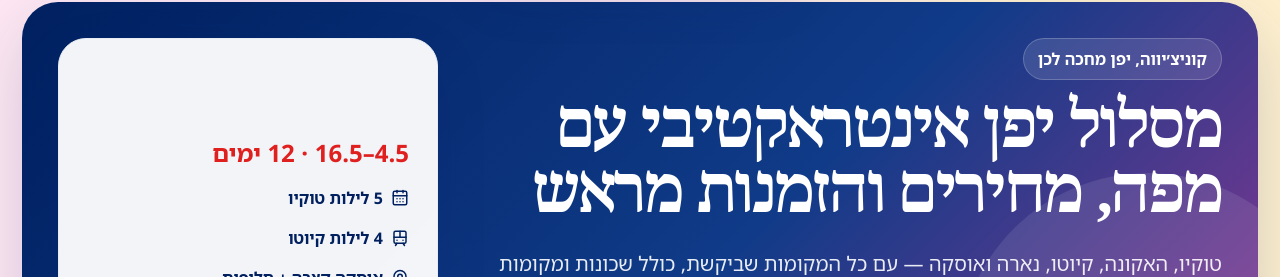
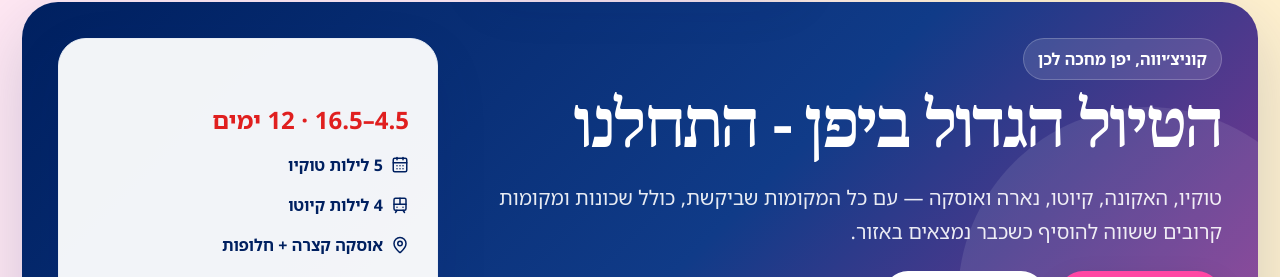
Before and after one commit to mimi5588/JAPAN_NEW, a React (Vite) app: page / in a window 1280 px wide. Shown: the part 98-375 px from the top of the page. Built offline with nearby package versions, Linux system fonts and the light colour scheme.

Commit message:
Update site title

```diff
--- a/index.html
+++ b/index.html
@@ -3,7 +3,7 @@
   <head>
     <meta charset="UTF-8" />
     <meta name="viewport" content="width=device-width, initial-scale=1.0" />
-    <title>יפן 12 ימים | מסלול ומפה</title>
+    <title>הטיול הגדול ביפן - התחלנו</title>
     <meta name="description" content="מסלול 12 ימים ביפן עם מפה אינטראקטיבית, מחירי כניסה והערות הזמנה מראש." />
     <meta name="theme-color" content="#d94f45" />
     <link rel="manifest" href="./manifest.webmanifest" />
--- a/src/main.jsx
+++ b/src/main.jsx
@@ -127,7 +127,7 @@ function App(){
     <section className="hero">
       <div>
         <p className="eyebrow">קוניצ׳יווה, יפן מחכה לכן</p>
-        <h1>מסלול יפן אינטראקטיבי עם מפה, מחירים והזמנות מראש</h1>
+        <h1>הטיול הגדול ביפן - התחלנו</h1>
         <p className="lead">טוקיו, האקונה, קיוטו, נארה ואוסקה — עם כל המקומות שביקשת, כולל שכונות ומקומות קרובים ששווה להוסיף כשכבר נמצאים באזור.</p>
         <div className="heroActions">
           <a className="primaryAction" href="#map">לפתוח את המפה</a>
```
